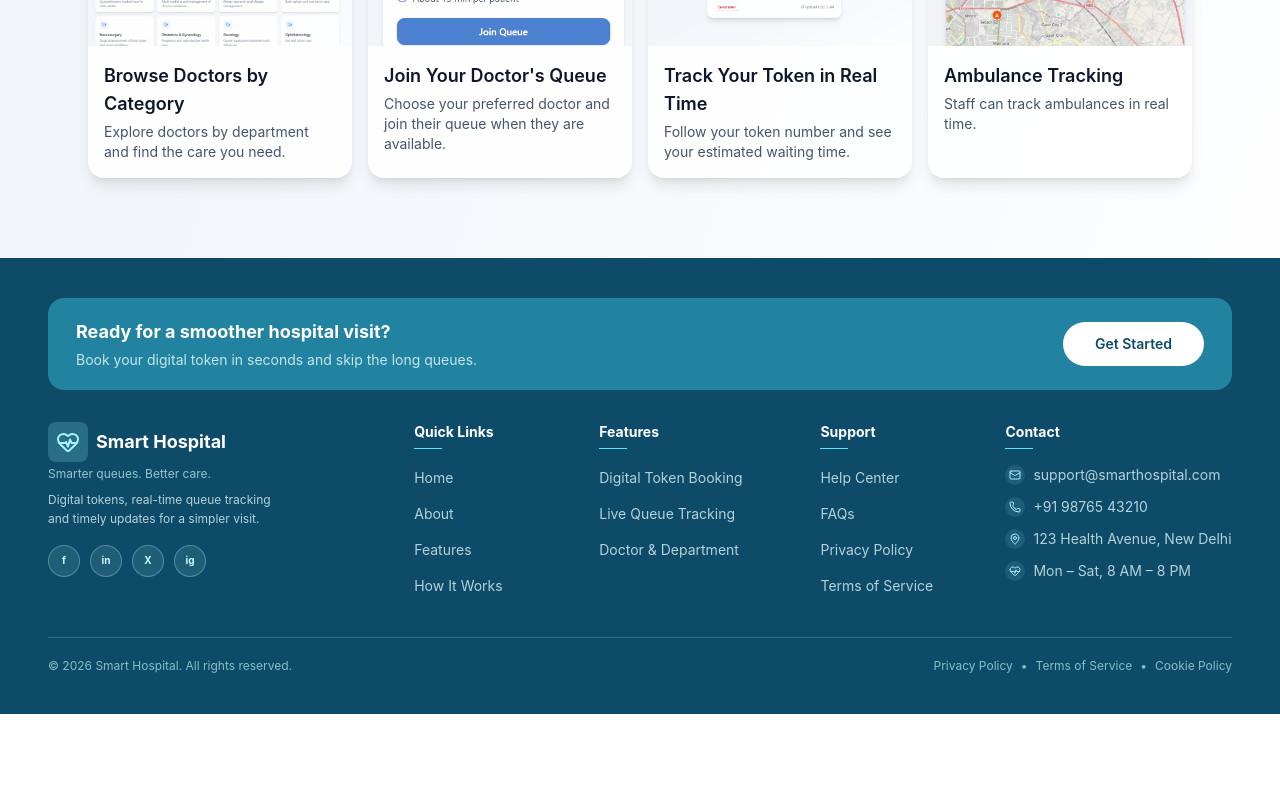
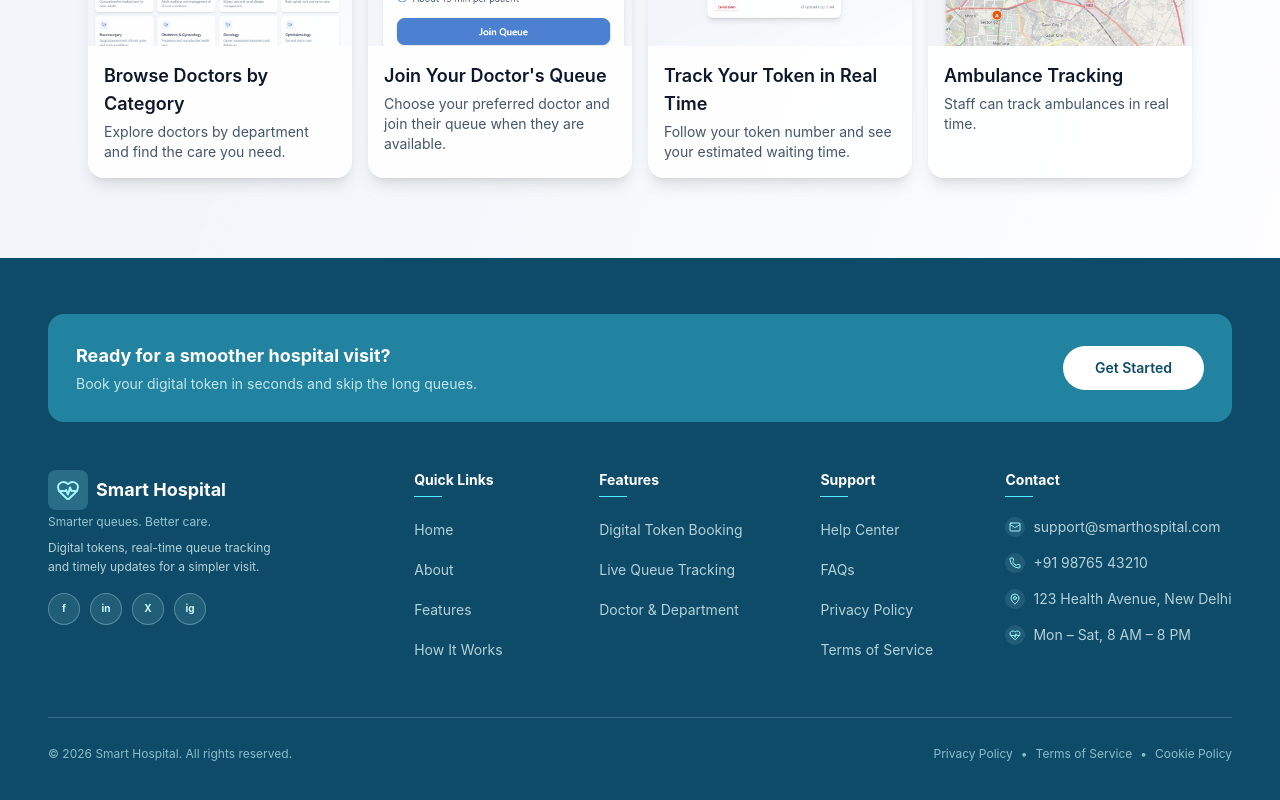
Before and after one commit to saumyasolanki41-sys/smart-hospital-queue-management-system, a React (Vite) app: page / in a window 1280 px wide. Shown: the part 3025-3825 px from the top of the page. Before the commit the page ends 3739 px from the top, so only its background shows below. Built offline with nearby package versions, Linux system fonts and the light colour scheme; no server answers.

Commit message:
Updated footer

```diff
--- a/src/components/layout/Footer.jsx
+++ b/src/components/layout/Footer.jsx
@@ -76,8 +76,8 @@ function ContactItem({ icon: Icon, children, href }) {
 export default function Footer() {
   return (
     <footer className="w-full bg-[#0d4b68] text-white">
-      <div className="mx-auto w-full max-w-[1600px] px-6 py-8 sm:px-8 md:px-10 md:py-10 lg:px-12">
-        <section className="mb-8 flex flex-col items-start justify-between gap-5 rounded-2xl bg-[#2183a0] px-6 py-5 sm:flex-row sm:items-center sm:px-7">
+      <div className="mx-auto w-full max-w-[1600px] px-6 py-12 sm:px-8 md:px-10 md:py-14 lg:px-12">
+        <section className="mb-12 flex flex-col items-start justify-between gap-5 rounded-2xl bg-[#2183a0] px-6 py-7 sm:flex-row sm:items-center sm:px-7">
           <div>
             <h2 className="text-lg font-bold">Ready for a smoother hospital visit?</h2>
             <p className="mt-1 text-sm text-cyan-50/80">
@@ -92,7 +92,7 @@ export default function Footer() {
           </Link>
         </section>
 
-        <div className="grid gap-x-10 gap-y-10 border-b border-cyan-100/20 pb-10 sm:grid-cols-2 lg:grid-cols-[1.8fr_0.8fr_1fr_0.8fr_1.25fr]">
+        <div className="grid gap-x-10 gap-y-12 border-b border-cyan-100/20 pb-14 sm:grid-cols-2 lg:grid-cols-[1.8fr_0.8fr_1fr_0.8fr_1.25fr]">
           <div>
             <Link to="/" className="inline-flex items-center gap-2">
               <span className="flex h-10 w-10 items-center justify-center rounded-lg bg-cyan-200/20 text-cyan-200">
@@ -123,10 +123,10 @@ export default function Footer() {
 
           {FOOTER_COLUMNS.map(({ heading, links }) => (
             <nav key={heading} aria-label={heading}>
-              <h2 className="mb-4 text-sm font-bold text-white after:mt-1.5 after:block after:h-px after:w-7 after:bg-cyan-300">
+              <h2 className="mb-5 text-sm font-bold text-white after:mt-1.5 after:block after:h-px after:w-7 after:bg-cyan-300">
                 {heading}
               </h2>
-              <ul className="space-y-3">
+              <ul className="space-y-4">
                 {links.map((link) => (
                   <FooterLink key={link.label} {...link} />
                 ))}
@@ -137,11 +137,11 @@ export default function Footer() {
           <section aria-labelledby="footer-contact-heading">
             <h2
               id="footer-contact-heading"
-              className="mb-4 text-sm font-bold text-white after:mt-1.5 after:block after:h-px after:w-7 after:bg-cyan-300"
+              className="mb-5 text-sm font-bold text-white after:mt-1.5 after:block after:h-px after:w-7 after:bg-cyan-300"
             >
               Contact
             </h2>
-            <ul className="space-y-3">
+            <ul className="space-y-4">
               <ContactItem icon={Mail} href="mailto:support@smarthospital.com">
                 support@smarthospital.com
               </ContactItem>
@@ -156,7 +156,7 @@ export default function Footer() {
           </section>
         </div>
 
-        <div className="flex flex-col gap-3 pt-5 text-xs text-cyan-100/65 sm:flex-row sm:items-center sm:justify-between">
+        <div className="flex flex-col gap-3 pt-7 text-xs text-cyan-100/65 sm:flex-row sm:items-center sm:justify-between">
           <p>© {new Date().getFullYear()} Smart Hospital. All rights reserved.</p>
           <nav aria-label="Legal links" className="flex flex-wrap gap-x-2">
             <Link to="/" className="hover:text-white">Privacy Policy</Link>
```
